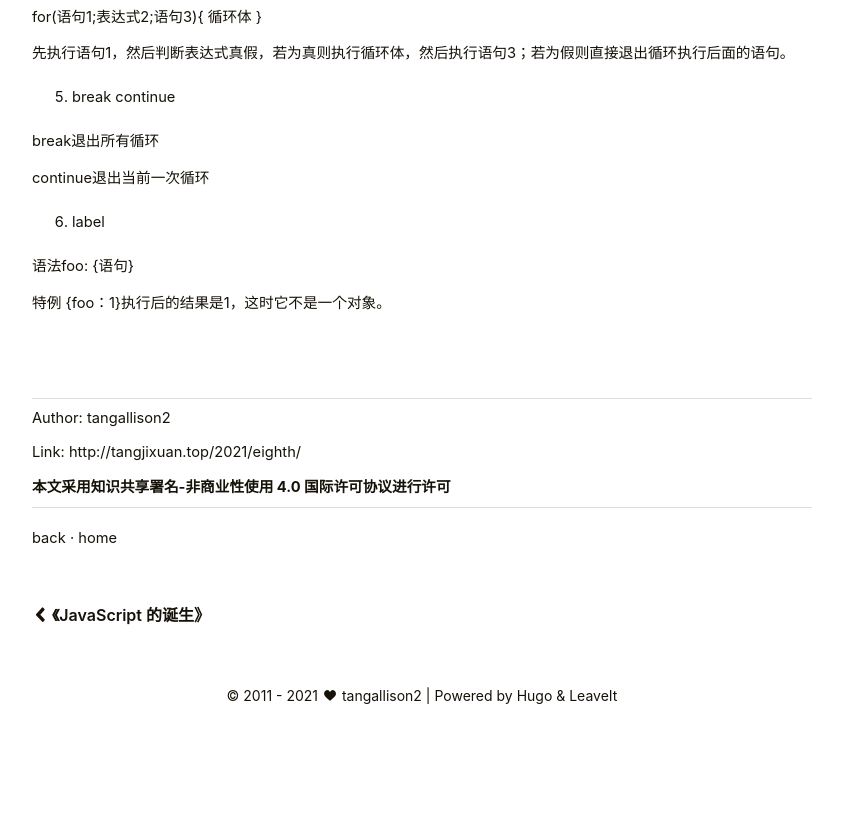
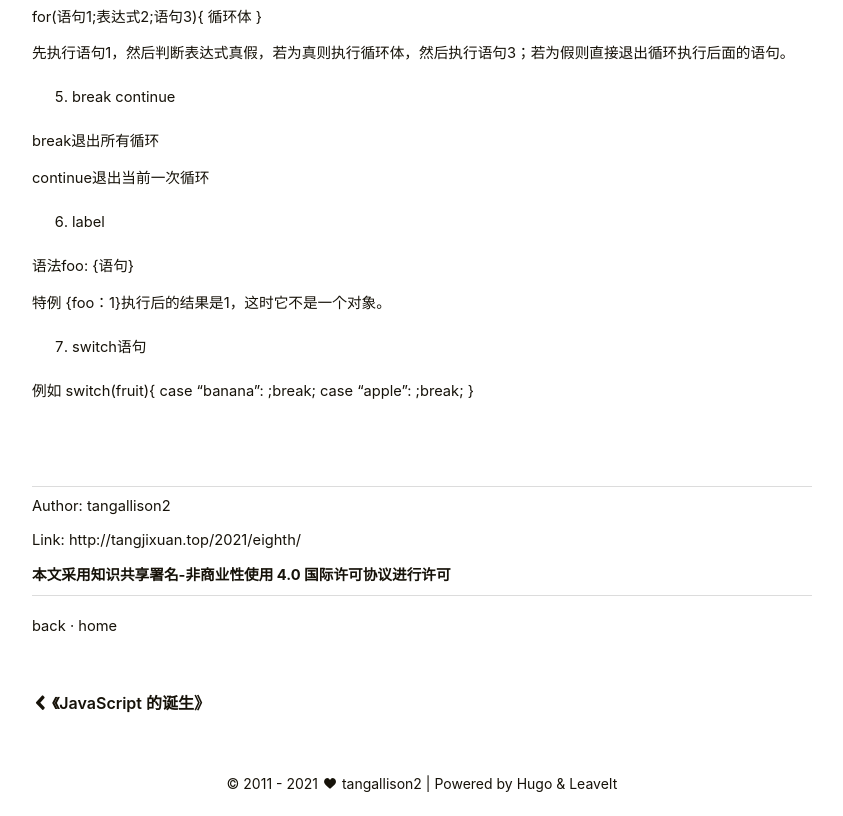
Before and after one commit to Tangallison2/tangallison2.github.io, a plain HTML site: page 2021/eighth/index.html in a window 1280 px wide. Shown: the part 1567-2383 px from the top of the page, without its empty margins (218-1061 px from the left). Before the commit the page ends 2295 px from the top, so only its background shows below. Drawn offline with Linux system fonts and the light colour scheme; a web font is replaced by a local one.

Commit message:
第八篇稍微修改

```diff
--- a/2021/eighth/index.html
+++ b/2021/eighth/index.html
@@ -57,7 +57,7 @@
     "datePublished": "2021-06-14 00:10:46 \u002b0800 CST",
     "dateModified" : "2021-06-14 00:10:46 \u002b0800 CST",
     "url" : "http:\/\/tangjixuan.top\/2021\/eighth\/",
-    "wordCount" : "74",
+    "wordCount" : "84",
     "keywords" : [  "唐继璇的博客"]
 }
 </script>
@@ -200,6 +200,14 @@ var $1 = 3
 </ol>
 <p>语法foo: {语句}</p>
 <p>特例 {foo：1}执行后的结果是1，这时它不是一个对象。</p>
+<ol start="7">
+<li>switch语句</li>
+</ol>
+<p>例如
+switch(fruit){
+case &ldquo;banana&rdquo;: ;break;
+case &ldquo;apple&rdquo;: ;break;
+}</p>
 
     </div>
 
```
